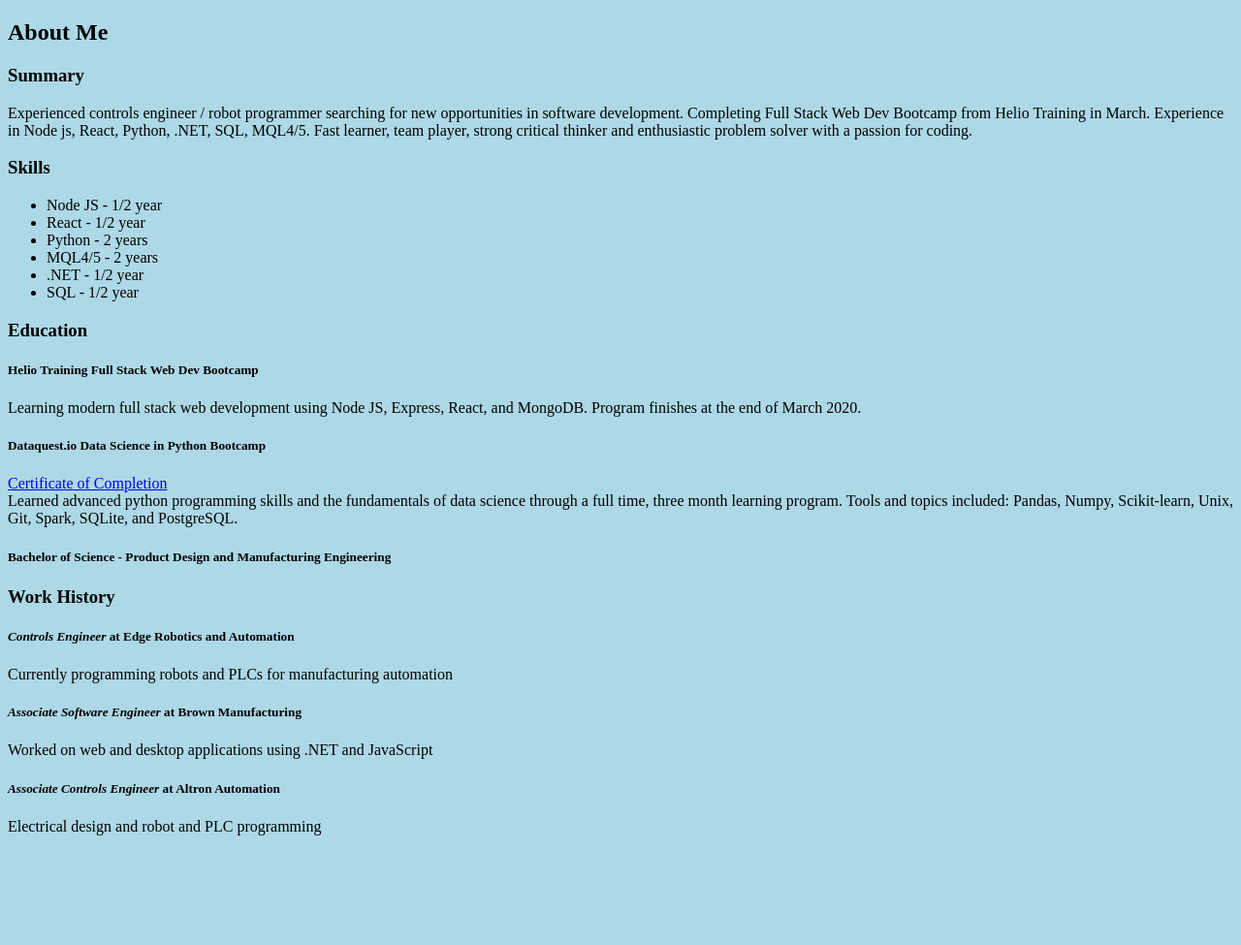
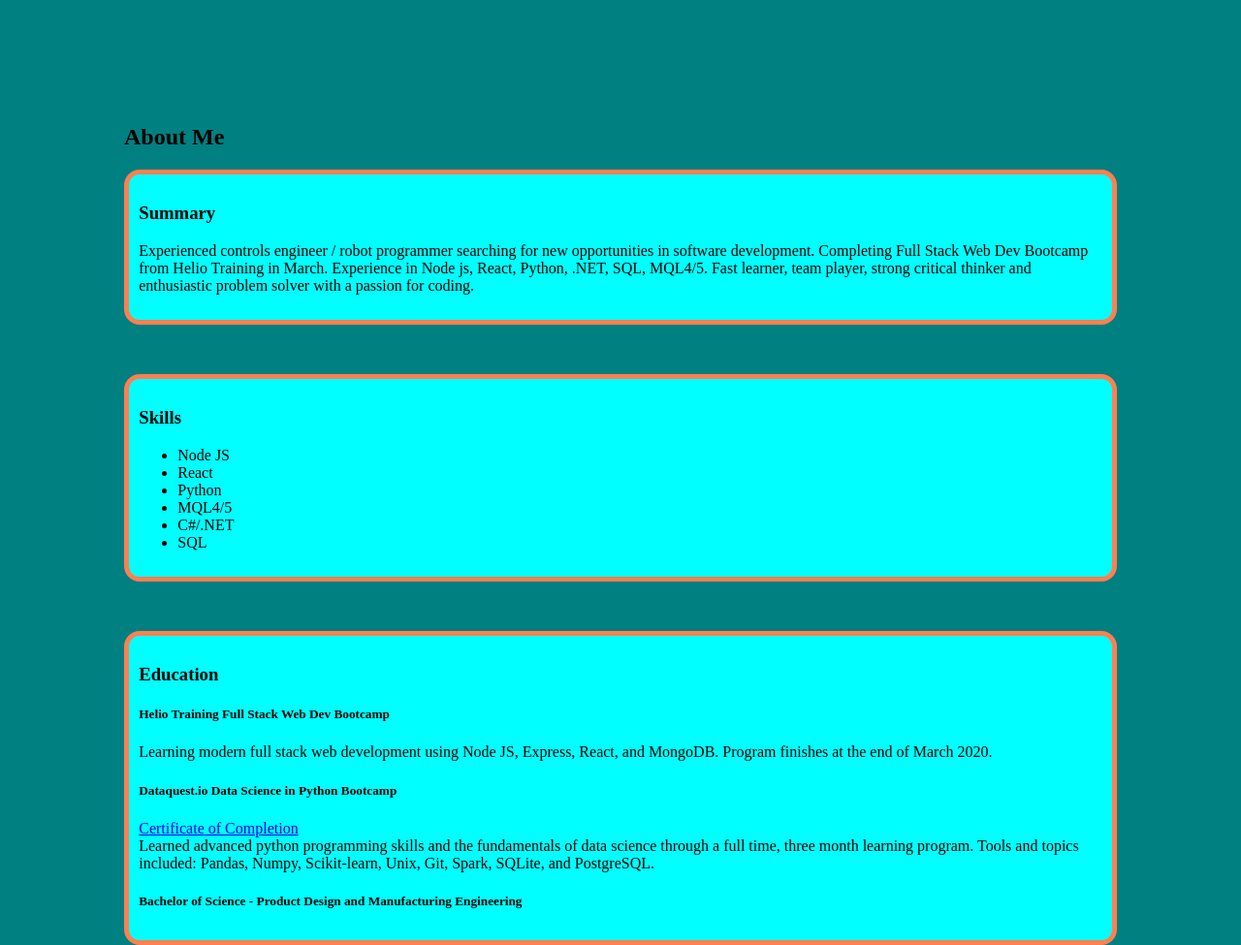
Before and after one commit to vandyand/vandyand.github.io, a plain HTML site: page index.html in a window 1280 px wide. Shown: the top 975 px of the page at 97% size. Before the commit the page ends 878 px from the top, so only its background shows below. Drawn offline with Linux system fonts and the light colour scheme.

Commit message:
updated styles

```diff
--- a/index.css
+++ b/index.css
@@ -1,3 +1,21 @@
-* {
-    background-color:lightblue;
+:root{
+    --color1: coral;
+    --color2: teal;
+    --color3: aqua;
 }
+
+body {
+    background-color:var(--color2);
+}
+
+body {
+    margin:10%;
+}
+
+.card {
+    border:5px solid var(--color1);
+    border-radius: 1em;
+    background-color: var(--color3);
+    margin-bottom:5%;
+    padding:1%;
+}
--- a/index.html
+++ b/index.html
@@ -15,25 +15,25 @@
     <main>
         <article>
             <h1>About Me</h1>
-            <section>
+            <section class="card">
                 <h3>Summary</h3>
                 <p>Experienced controls engineer / robot programmer searching for new opportunities in software
                     development. Completing Full Stack Web Dev Bootcamp from Helio Training in March. Experience in Node
                     js, React, Python, .NET, SQL, MQL4/5. Fast learner, team player, strong critical thinker and
                     enthusiastic problem solver with a passion for coding.</p>
             </section>
-            <section>
+            <section class="card">
                 <h3>Skills</h3>
                 <ul>
-                    <li>Node JS - 1/2 year</li>
-                    <li>React - 1/2 year</li>
-                    <li>Python - 2 years</li>
-                    <li>MQL4/5 - 2 years</li>
-                    <li>.NET - 1/2 year</li>
-                    <li>SQL - 1/2 year</li>
+                    <li>Node JS</li>
+                    <li>React</li>
+                    <li>Python</li>
+                    <li>MQL4/5</li>
+                    <li>C#/.NET</li>
+                    <li>SQL</li>
                 </ul>
             </section>
-            <section>
+            <section class="card">
                 <h3>Education</h3>
                 <section>
                     <h5>Helio Training Full Stack Web Dev Bootcamp</h5>
@@ -52,7 +52,7 @@
                     <h5>Bachelor of Science - Product Design and Manufacturing Engineering</h5>
                 </section>
             </section>
-            <section>
+            <section class="card">
                 <h3>Work History</h3>
                 <section>
                     <h5><i>Controls Engineer</i> at Edge Robotics and Automation</h5>
```
